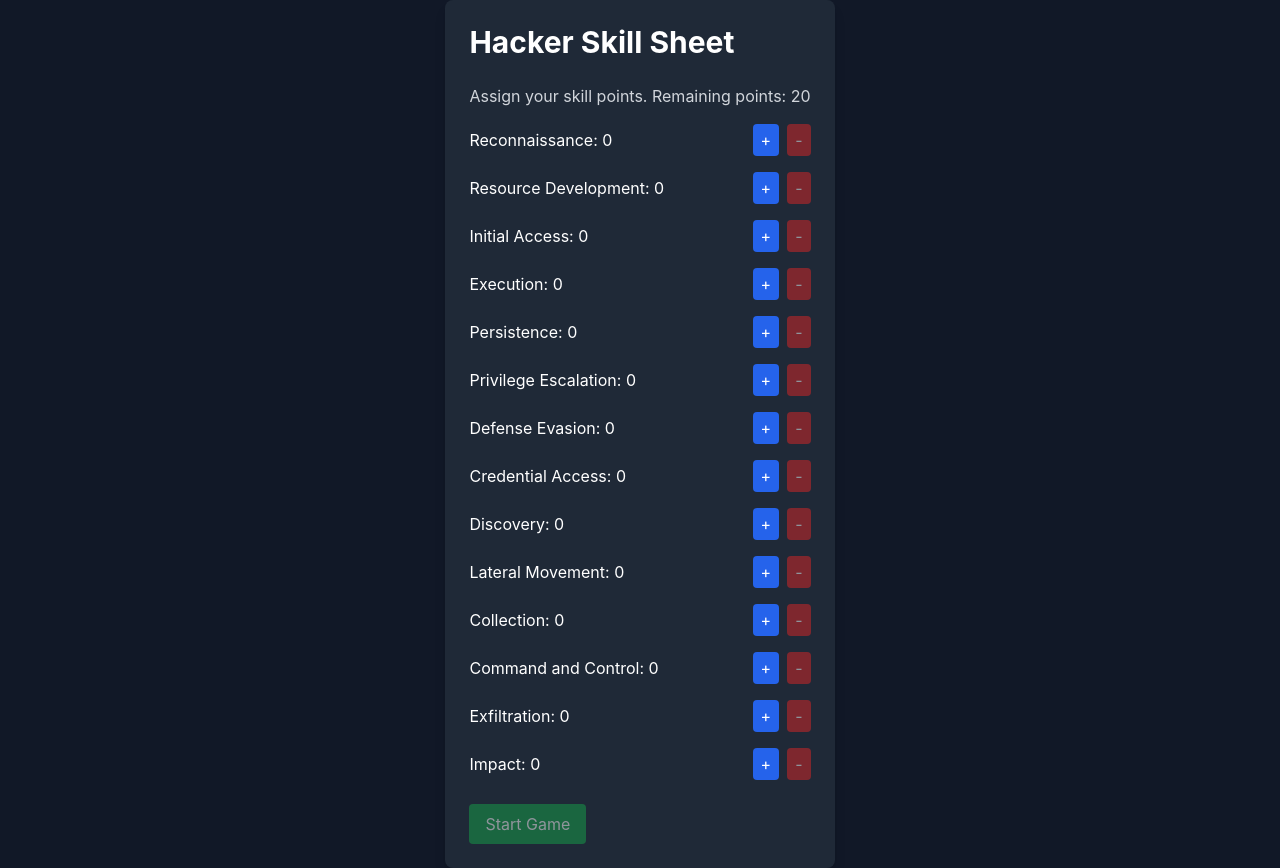
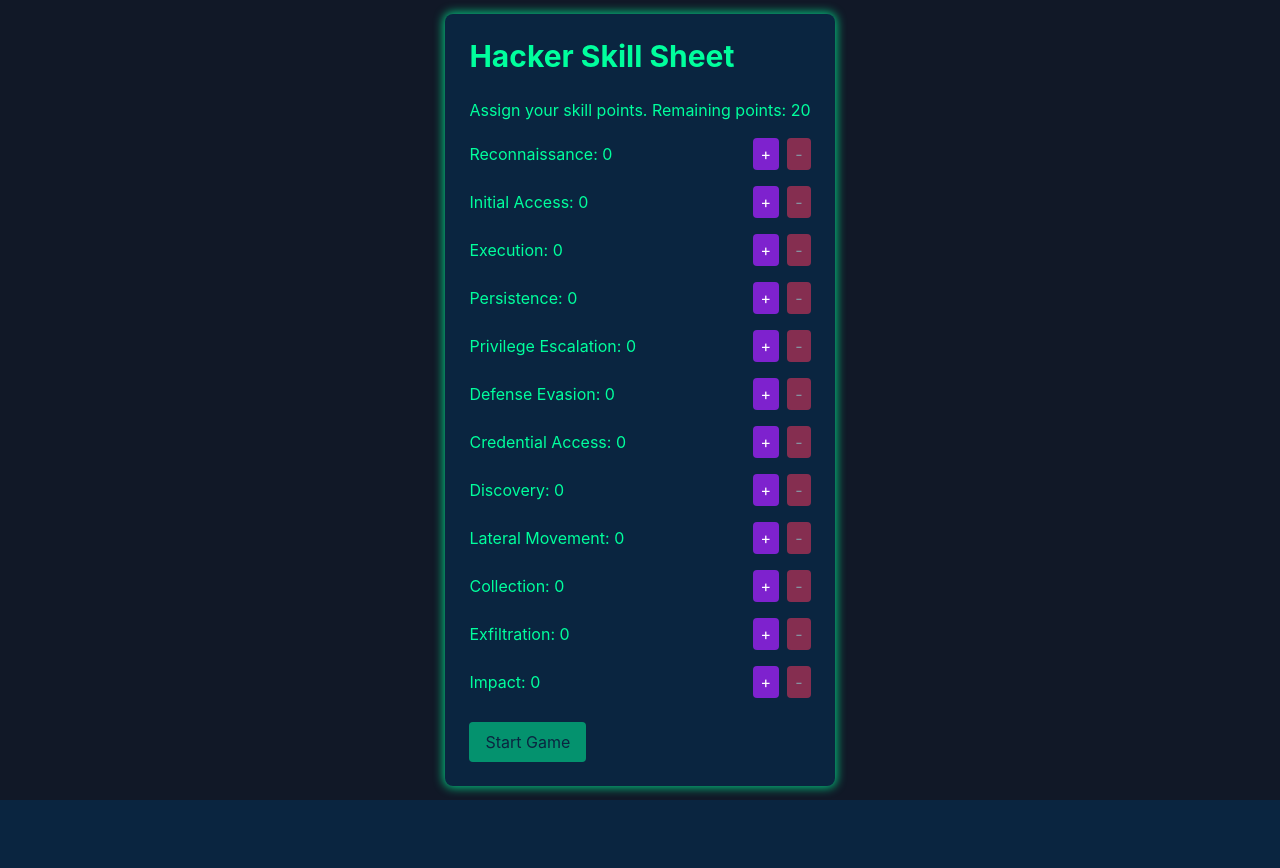
Before and after one commit to thestateofcybersecurity/mitreattack, a Next.js app: page /hackerSkillSheet in a window 1280 px wide. After the commit the page ends 800 px from the top, so only its background shows below. Built offline with nearby package versions, Linux system fonts and the light colour scheme.

Commit message:
Update HackerSkillSheet.tsx

```diff
--- a/src/components/HackerSkillSheet.tsx
+++ b/src/components/HackerSkillSheet.tsx
@@ -1,12 +1,14 @@
 import React, { useState } from 'react';
-import { useRouter } from 'next/router';
 import { HackerSkills } from '@/types';
 
-const initialSkillPoints = 20; // Increased due to more skills
+interface HackerSkillSheetProps {
+  onConfirm: (skills: HackerSkills) => void;
+}
+
+const initialSkillPoints = 20;
 
 const skills: { name: string; key: keyof HackerSkills }[] = [
   { name: 'Reconnaissance', key: 'reconnaissance' },
-    { name: 'Resource Development', key: 'resourceDevelopment' },
   { name: 'Initial Access', key: 'initialAccess' },
   { name: 'Execution', key: 'execution' },
   { name: 'Persistence', key: 'persistence' },
@@ -16,18 +18,15 @@ const skills: { name: string; key: keyof HackerSkills }[] = [
   { name: 'Discovery', key: 'discovery' },
   { name: 'Lateral Movement', key: 'lateralMovement' },
   { name: 'Collection', key: 'collection' },
-    { name: 'Command and Control', key: 'commandAndControl' },
   { name: 'Exfiltration', key: 'exfiltration' },
   { name: 'Impact', key: 'impact' },
 ];
 
-const HackerSkillSheet: React.FC = () => {
+const HackerSkillSheet: React.FC<HackerSkillSheetProps> = ({ onConfirm }) => {
   const [skillPoints, setSkillPoints] = useState(initialSkillPoints);
   const [skillDistribution, setSkillDistribution] = useState<HackerSkills>(() => {
     return skills.reduce((acc, skill) => ({ ...acc, [skill.key]: 0 }), {} as HackerSkills);
   });
-
-    const router = useRouter();
 
   const handleIncrease = (key: keyof HackerSkills) => {
     if (skillPoints > 0) {
@@ -43,31 +42,30 @@ const HackerSkillSheet: React.FC = () => {
     }
   };
 
-    const handleSubmit = () => {
-        localStorage.setItem('hackerSkills', JSON.stringify(skillDistribution));
-        router.push('/game');
+  const handleConfirm = () => {
+    onConfirm(skillDistribution);
   };
 
   return (
-        <div className="max-w-3xl mx-auto p-6 bg-gray-800 rounded-lg shadow-lg">
-            <h1 className="text-3xl font-bold mb-6 text-white">Hacker Skill Sheet</h1>
-            <p className="mb-4 text-gray-300">Assign your skill points. Remaining points: {skillPoints}</p>
+    <div className="max-w-2xl mx-auto p-6 bg-cyberBlue rounded-lg shadow-neon">
+      <h1 className="text-3xl font-bold mb-6 text-cyberGreen">Hacker Skill Sheet</h1>
+      <p className="mb-4 text-cyberGreen">Assign your skill points. Remaining points: {skillPoints}</p>
       <ul className="space-y-4">
         {skills.map((skill) => (
           <li key={skill.key} className="flex items-center justify-between">
-                        <span className="text-white">{skill.name}: {skillDistribution[skill.key]}</span>
+            <span className="text-cyberGreen">{skill.name}: {skillDistribution[skill.key]}</span>
             <div>
               <button
                 onClick={() => handleIncrease(skill.key)}
                 disabled={skillPoints === 0}
-                                className="px-2 py-1 bg-blue-600 text-white rounded mr-2 disabled:opacity-50"
+                className="px-2 py-1 bg-cyberPurple text-white rounded mr-2 disabled:opacity-50"
               >
                 +
               </button>
               <button
                 onClick={() => handleDecrease(skill.key)}
                 disabled={skillDistribution[skill.key] === 0}
-                                className="px-2 py-1 bg-red-600 text-white rounded disabled:opacity-50"
+                className="px-2 py-1 bg-cyberRed text-white rounded disabled:opacity-50"
               >
                 -
               </button>
@@ -76,9 +74,9 @@ const HackerSkillSheet: React.FC = () => {
         ))}
       </ul>
       <button
-                onClick={handleSubmit}
+        onClick={handleConfirm}
         disabled={skillPoints > 0}
-                className="mt-6 px-4 py-2 bg-green-600 text-white rounded disabled:opacity-50"
+        className="mt-6 px-4 py-2 bg-cyberGreen text-cyberBlue rounded disabled:opacity-50"
       >
         Start Game
       </button>
```
Lines whose indentation alone changed are shown as unchanged.
